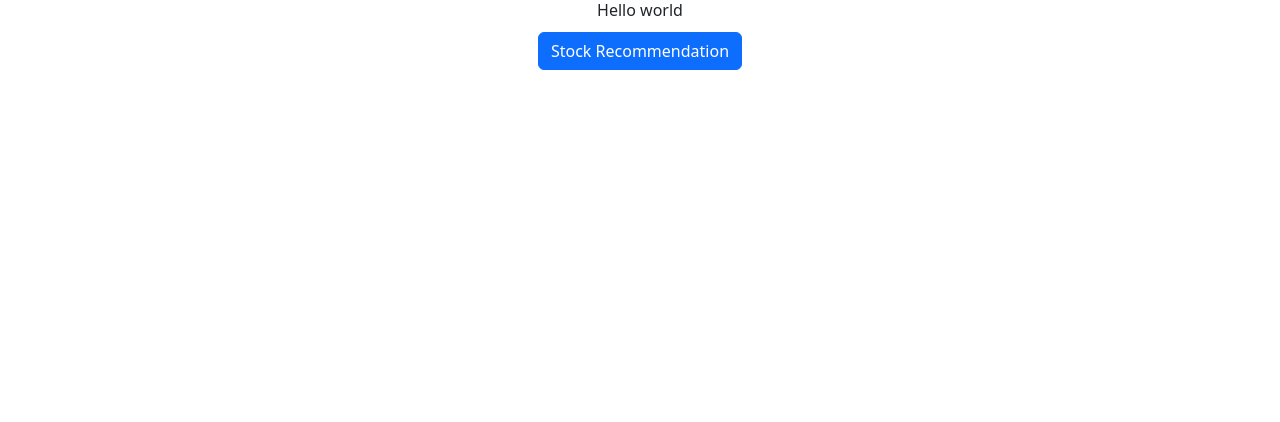
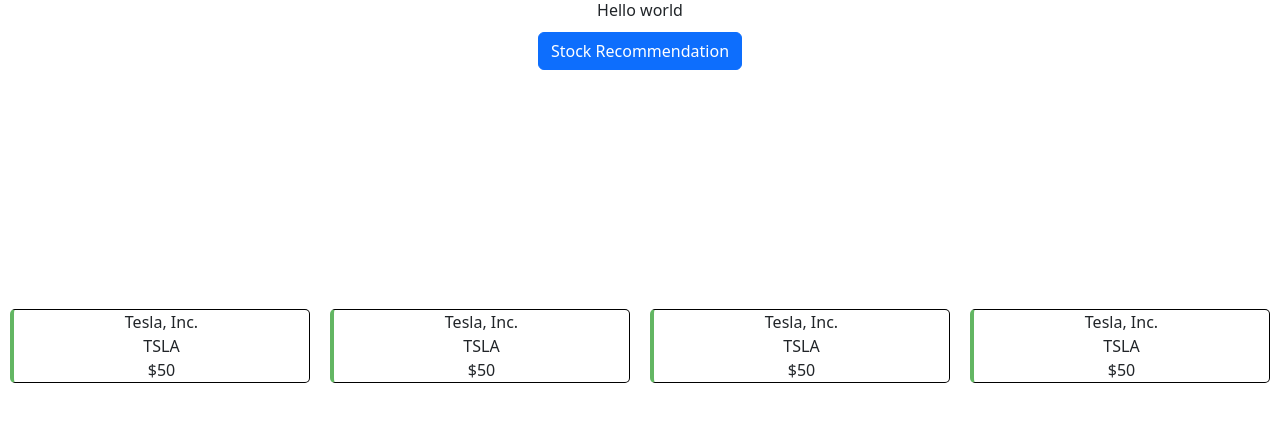
Before and after one commit to cjnuss/effective-stock-finder, a Flask app: page / in a window 1280 px wide. Shown: the part 291-713 px from the top of the page. Run offline with Flask 3, Linux system fonts and the light colour scheme.

Commit message:
skeleton UI for displaying live stock data

```diff
--- a/main-project/src/static/style.css
+++ b/main-project/src/static/style.css
@@ -18,3 +18,18 @@
 .content button, .content p {
     margin-bottom: 10px;
 }
+
+.stocks {
+    width: 100%;
+    display: flex;
+}
+
+.stock {
+    display: inline-block;
+    flex-grow: 1;
+    margin: 10px;
+    text-align: center;
+    border-left: 4px solid rgb(99, 182, 99) !important;
+    border: 0.01px solid black;
+    border-radius: 5px;
+}
--- a/main-project/src/templates/index.html
+++ b/main-project/src/templates/index.html
@@ -24,5 +24,28 @@
             Stock Recommendation
         </button>
     </div>
+
+    <div class="stocks">
+        <div class="stock">
+            <div>Tesla, Inc.</div>
+            <div>TSLA</div>
+            <div>$50</div>
+        </div>
+        <div class="stock">
+            <div>Tesla, Inc.</div>
+            <div>TSLA</div>
+            <div>$50</div>
+        </div>
+        <div class="stock">
+            <div>Tesla, Inc.</div>
+            <div>TSLA</div>
+            <div>$50</div>
+        </div>
+        <div class="stock">
+            <div>Tesla, Inc.</div>
+            <div>TSLA</div>
+            <div>$50</div>
+        </div>
+    </div>
 </body>
 </html>
```
